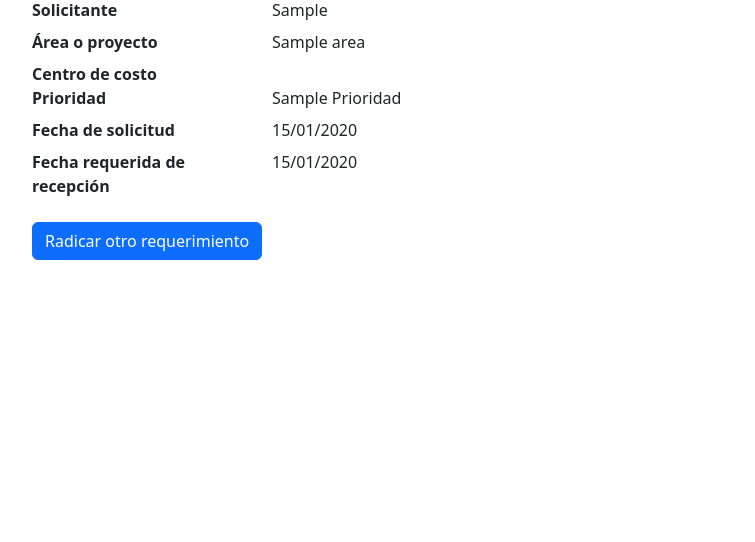
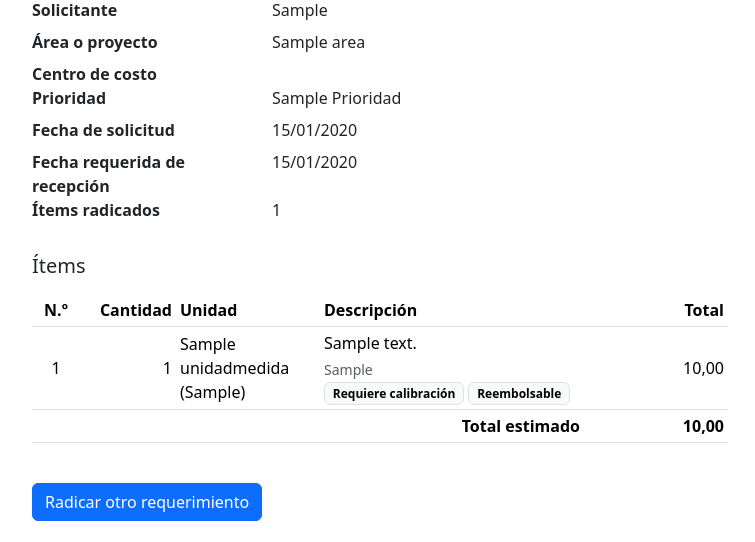
Before and after one commit to Davidcuama/via-coinogas, a Django app: a page that uses requerimientos/templates/requerimientos/requerimiento_confirmacion.html in a window 1280 px wide. Shown: the part 258-800 px from the top of the page, without its empty margins (260-1015 px from the left). Run offline with Django 5.2, Linux system fonts and the light colour scheme; tables that the repository leaves empty hold one stand-in row (values such as "Sample post").

Commit message:
HU-17: resumir los items radicados en la confirmacion
Completa el criterio de aceptacion que quedo pendiente en el Sprint 1
porque dependia de HU-06 y HU-07, que ya estan en main.

- La confirmacion muestra cuantos items se radicaron y los lista con
  numero, cantidad, unidad, descripcion y especificaciones tecnicas.
- Las marcas de calibracion y reembolsable (HU-08) salen como etiquetas.
- Total estimado del requerimiento (HU-10) con el aviso de total parcial
  cuando algun item no trae precio de referencia.
- Ambos totales se formatean con floatformat:2 para que el del item y el
  agregado se vean igual bajo el locale es-co.
- La vista precarga items y unidad de medida para no disparar una
  consulta por fila.
- 5 pruebas: conteo, listado, total, aviso parcial y su ausencia cuando
  todos los items tienen precio.

Relacionado con #17

```diff
--- a/requerimientos/templates/requerimientos/requerimiento_confirmacion.html
+++ b/requerimientos/templates/requerimientos/requerimiento_confirmacion.html
@@ -34,8 +34,62 @@
     <dt class="col-sm-4">Fecha requerida de recepción</dt>
     <dd class="col-sm-8">{{ requerimiento.fecha_requerida|date:"d/m/Y" }}</dd>
 
-    {# Cuando existan ítems (HU-06/HU-07) aquí se muestra el número de ítems radicados. #}
+    {# HU-17: el conteo de ítems, que era el criterio pendiente hasta que HU-06/HU-07 existieron. #}
+    <dt class="col-sm-4">Ítems radicados</dt>
+    <dd class="col-sm-8" id="numero-items">{{ requerimiento.items.count }}</dd>
   </dl>
+
+  {# HU-17: detalle de lo radicado, para que el solicitante verifique lo que envió. #}
+  <h2 class="h5 mb-3">Ítems</h2>
+  <div class="table-responsive mb-4">
+    <table class="table table-sm align-middle" id="tabla-items">
+      <thead>
+        <tr>
+          <th style="width: 3rem;" class="text-center">N.º</th>
+          <th style="width: 6rem;" class="text-end">Cantidad</th>
+          <th style="width: 9rem;">Unidad</th>
+          <th>Descripción</th>
+          <th style="width: 9rem;" class="text-end">Total</th>
+        </tr>
+      </thead>
+      <tbody>
+        {% for item in requerimiento.items.all %}
+          <tr>
+            <td class="text-center">{{ item.numero }}</td>
+            <td class="text-end">{{ item.cantidad }}</td>
+            <td>{{ item.unidad_medida }}</td>
+            <td>
+              {{ item.descripcion|linebreaksbr }}
+              {% if item.especificaciones_tecnicas %}
+                <div class="small text-muted mt-1">{{ item.especificaciones_tecnicas|linebreaksbr }}</div>
+              {% endif %}
+              {% if item.requiere_calibracion %}
+                <span class="badge text-bg-light border">Requiere calibración</span>
+              {% endif %}
+              {% if item.es_reembolsable %}
+                <span class="badge text-bg-light border">Reembolsable</span>
+              {% endif %}
+            </td>
+            <td class="text-end text-nowrap">{{ item.total|floatformat:2 }}</td>
+          </tr>
+        {% endfor %}
+      </tbody>
+      <tfoot>
+        <tr>
+          <th colspan="4" class="text-end">Total estimado</th>
+          {# floatformat:2 en ambos totales: el del item y el agregado deben verse igual. #}
+          <th class="text-end text-nowrap" id="total-estimado">{{ requerimiento.total_estimado|floatformat:2 }}</th>
+        </tr>
+      </tfoot>
+    </table>
+  </div>
+
+  {% if requerimiento.tiene_items_sin_precio %}
+    {# HU-10: el total sigue siendo valido, pero conviene decir que es parcial. #}
+    <p class="text-muted small" id="aviso-total-parcial">
+      Hay ítems sin precio de referencia: el total estimado es parcial.
+    </p>
+  {% endif %}
 
   <a href="{% url 'requerimientos:crear' %}" class="btn btn-primary">Radicar otro requerimiento</a>
 </div>
--- a/requerimientos/views.py
+++ b/requerimientos/views.py
@@ -84,6 +84,11 @@ class RequerimientoConfirmacionView(DetailView):
     slug_field = "consecutivo"
     slug_url_kwarg = "consecutivo"
 
+    def get_queryset(self):
+        # HU-17: el resumen recorre los ítems y su unidad de medida; se traen de
+        # una vez para no disparar una consulta por fila.
+        return super().get_queryset().prefetch_related("items__unidad_medida")
+
 
 class GuardarBorradorView(View):
     """Guarda el borrador del formulario (HU-18).
```
Also changed, not shown: requerimientos/tests.py (+32 -0 lines).
